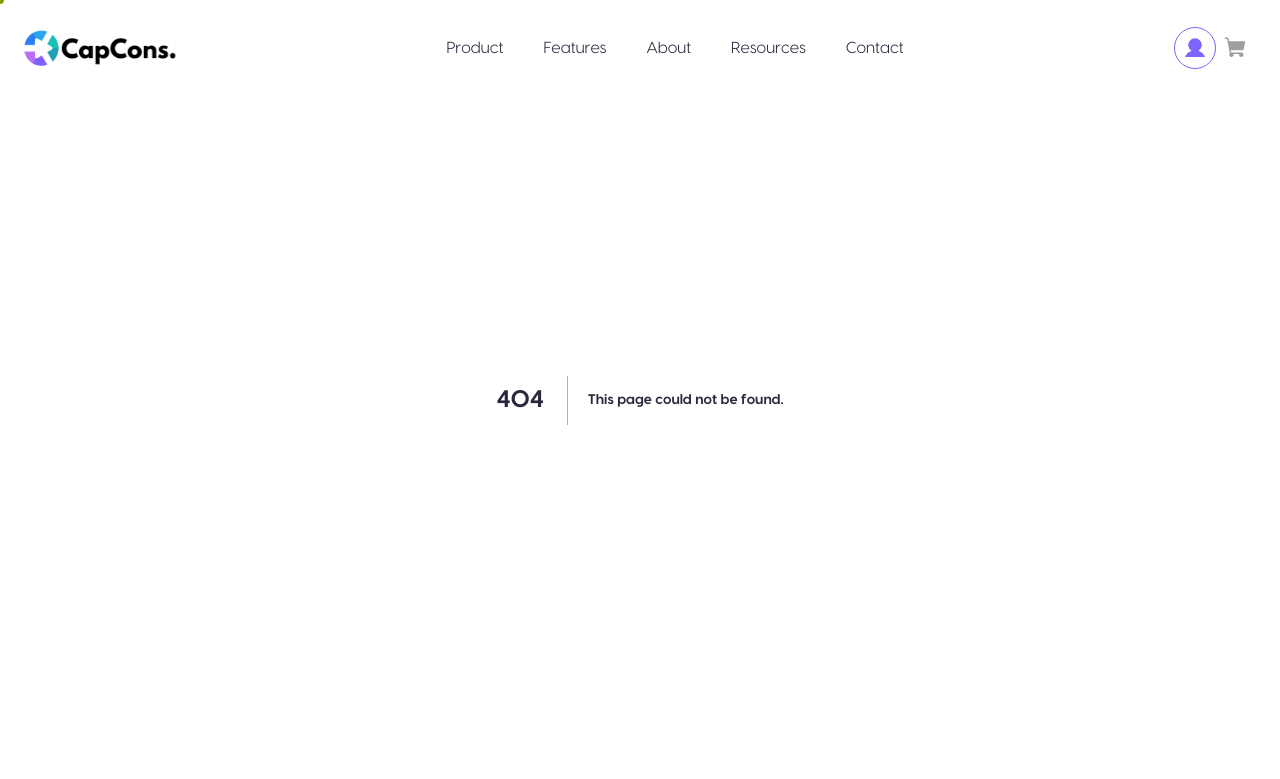
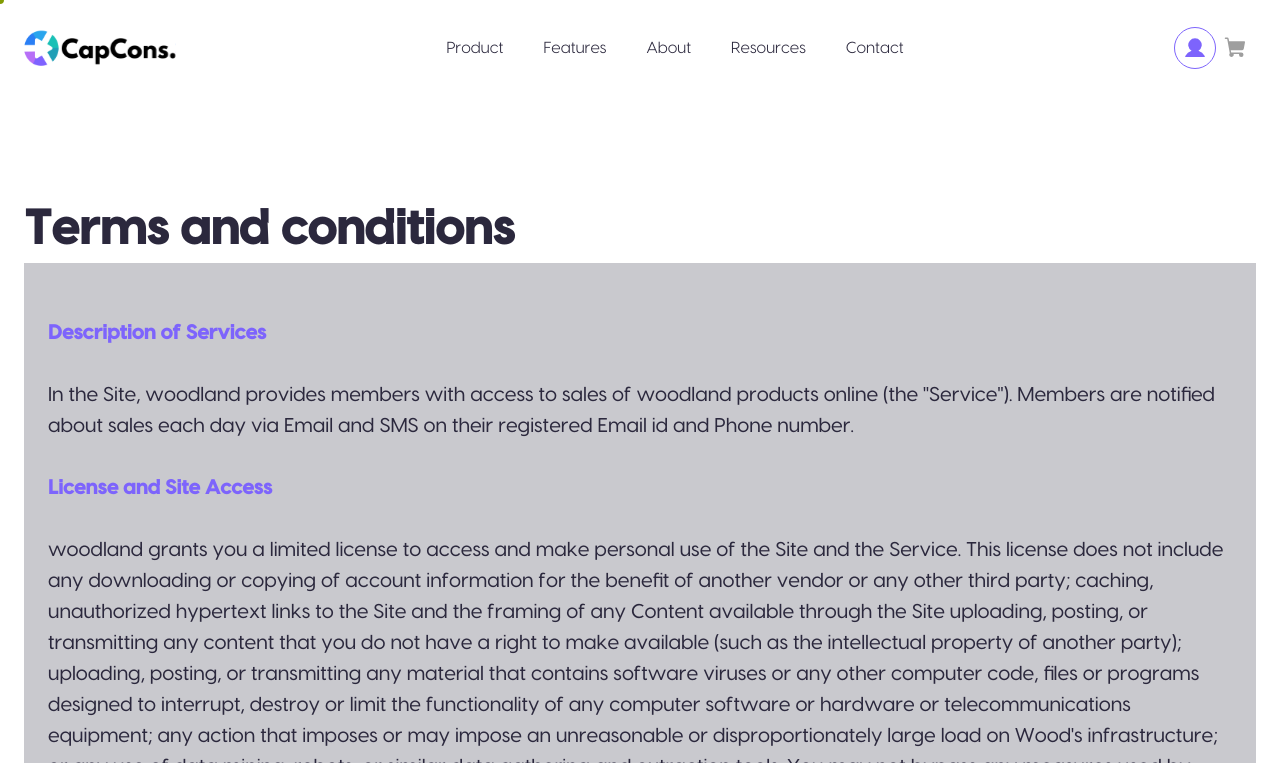
Before and after one commit to maxou00/capcons, a Next.js app: page /legal/terms in a window 1280 px wide. Before the commit this address had no page. Shown: the top 779 px of the page. Built offline with nearby package versions, Linux system fonts and the light colour scheme.

Commit message:
feat: added terms and conditions page

```diff
--- /dev/null
+++ b/pages/legal/terms.tsx
@@ -0,0 +1,64 @@
+import Head from "next/head";
+import { Container } from "@mui/material";
+import styles from "../../styles/Terms.module.scss";
+import { Text } from "../../src/components/Text";
+
+const terms = `
+<h6>Description of Services</h6>
+In the Site, woodland provides members with access to sales of woodland products online (the "Service"). Members are notified about sales each day via Email and SMS on their registered Email id and Phone number.
+
+<h6>License and Site Access</h6>
+woodland grants you a limited license to access and make personal use of the Site and the Service. This license does not include any downloading or copying of account information for the benefit of another vendor or any other third party; caching, unauthorized hypertext links to the Site and the framing of any Content available through the Site uploading, posting, or transmitting any content that you do not have a right to make available (such as the intellectual property of another party); uploading, posting, or transmitting any material that contains software viruses or any other computer code, files or programs designed to interrupt, destroy or limit the functionality of any computer software or hardware or telecommunications equipment; any action that imposes or may impose an unreasonable or disproportionately large load on Wood's infrastructure; or any use of data mining, robots, or similar data gathering and extraction tools. You may not bypass any measures used by woodland to prevent or restrict access to the Site. Any unauthorized use by you shall terminate the permission or license granted to you by woodland.
+
+<h6>License and Site Access</h6>
+The woodland Service is not available to minors under the age of 18 or FIRST THING WHO ARE 'INCOMPETENT TO CONTRACT' UNDER THE INDIAN CONTRACT AD, 1872 OR to any users suspended or removed from the system by woodland for any reason. THE SAME CONDITION, AS TO ELIGIBILITY FOR MEMBERSHIP AS LAID UNDER THE INDIAN CONTRACT AD, 1872 IS ALSO APPLICABLE TO THE PEOPLE JOINING FROM THE STATE OF JAMMU & Kashmir, FOR THE PURPOSE OF USING THIS SITE. Users may not have more than one account. Maintaining more than one account by a user shall amount to fraudulent act on part of the user and attract actions against such user in accordance with the terms of clause 8 below. Additionally, users are prohibited from selling, trading, or otherwise transferring your woodland account to another party. If you do not qualify, you may not use the woodland Service or the Site.
+
+<h6>Return Policy</h6>
+a). A request for return can be raised through care@woodlandworldwide.com within 48 hours of receipt of product by
+      mentioning the reason for return.
+b). Return of Products will be accepted only if they are returned in their original packaging, invoice and the item is
+      unworn and has all tags attached. Woodland reserves the right to deny refund if the item does not meet its Return
+
+<h6>Policy guidelines.</h6>
+c). We will arrange for a return pick-up of your order from the original delivery address and the courier shall pick it within
+      72 hours of your request.
+d). Please bear in mind it may take 5-7 working days for the Product to reach back to our Order processing centre.
+e). Return will be processed only when the product reach back to our Order processing centre.
+f). Return will not be entertained through woodland retail outlets.
+
+<h6>Cancellation Policy</h6>
+Please note that there may be certain orders thast we are unable to accept and must cancel. We reserve the right, at our sole discretion, to refuse or cancel any order for any reason at any point of time. Some situations that may result in your order being cancelled shall include limitations on quantities available, delivery limitations, inaccuracies or errors in product or pricing information, or any defect regarding the quality of the product. We will intimate you if all or any portion of your order is cancelled. In case of prepaid orders which is cancelled, the paid amount will be reversed back in your original payment mode.
+`;
+
+export default function LegalTermsAndConditions() {
+
+  ///line ends are replaced by <br/>
+  const termsContent = terms.replaceAll("\n", "<br/>");
+
+  return (
+    <>
+      <Head>
+        <title>Terms and conditions | Capcons</title>
+        <meta
+          name="description"
+          content="Capcons is a social network based on the concept of social circles, It will make being social more secure, more colourful, more meaningful and more vibrant"
+        />
+        <meta name="viewport" content="width=device-width, initial-scale=1" />
+        <link rel="icon" href="/favicon.ico" />
+      </Head>
+      <main className={styles.main}>
+        <Container maxWidth="xl" className={styles.container}>
+          <Text variant="heading">Terms and conditions</Text>
+          <div className={styles.terms}>
+            <Text
+              variant="body"
+              dangerouslySetInnerHTML={{
+                __html: termsContent,
+              }}
+            ></Text>
+          </div>
+        </Container>
+      </main>
+    </>
+  );
+}
--- /dev/null
+++ b/styles/Terms.module.scss
@@ -0,0 +1,28 @@
+.main {
+    padding-top: var(--appbar-height);
+}
+
+
+.container{
+    padding: 100px 0px;
+    display: flex;
+    flex-direction: column;
+    align-items: flex-start;
+    justify-content: flex-start;
+    gap: 40px;
+}
+
+
+.terms {
+    width: 100%;
+    background: #2B283D40;
+    max-height: 500px;
+    overflow: auto;
+    scrollbar-width: thin;
+    padding: 24px;
+
+    h6 {
+        color: var(--colors-primary);
+        font-size: inherit;
+    }
+}
```
